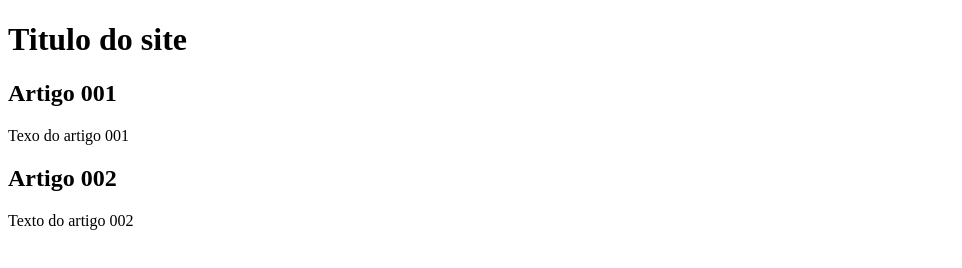
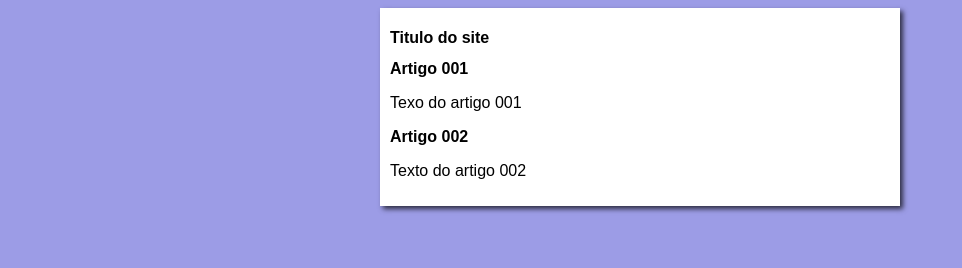
Before and after one commit to marciotibh/ProjetoSite, a plain HTML site: page index.html in a window 1280 px wide. Shown: the whole page, without its empty margins (0-962 px from the left). Drawn offline with Linux system fonts and the light colour scheme.

Commit message:
iniciei o design

```diff
--- /dev/null
+++ b/estilos/estilo.css
@@ -0,0 +1,19 @@
+*{
+    font-family: Arial, Helvetica, sans-serif;
+    font-size: 16px;
+
+}
+
+body{
+    background-color: rgb(156, 156, 230);
+
+}
+
+main{
+    background-color: white;
+    width: 500px;
+    margin: auto;
+    padding: 10px;
+    box-shadow:  3px 3px 5px rgba(0, 0, 0, 0.712)  ;
+
+}
--- a/index.html
+++ b/index.html
@@ -4,6 +4,7 @@
     <meta charset="UTF-8">
     <meta name="viewport" content="width=device-width, initial-scale=1.0">
     <title>Projeto site</title>
+    <link rel="stylesheet" href="estilos/estilo.css">
 </head>
 <body>
     <main>
```
